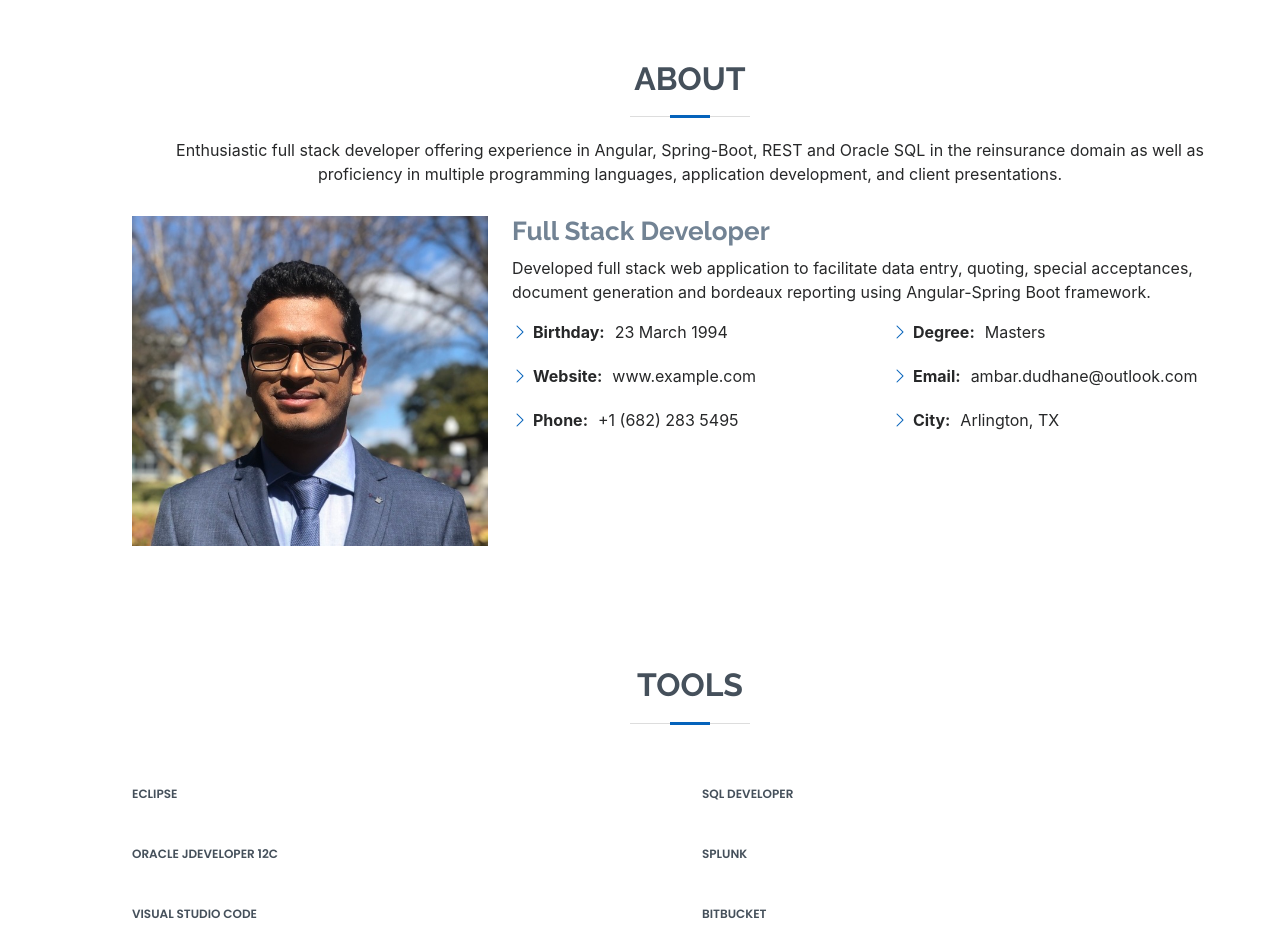
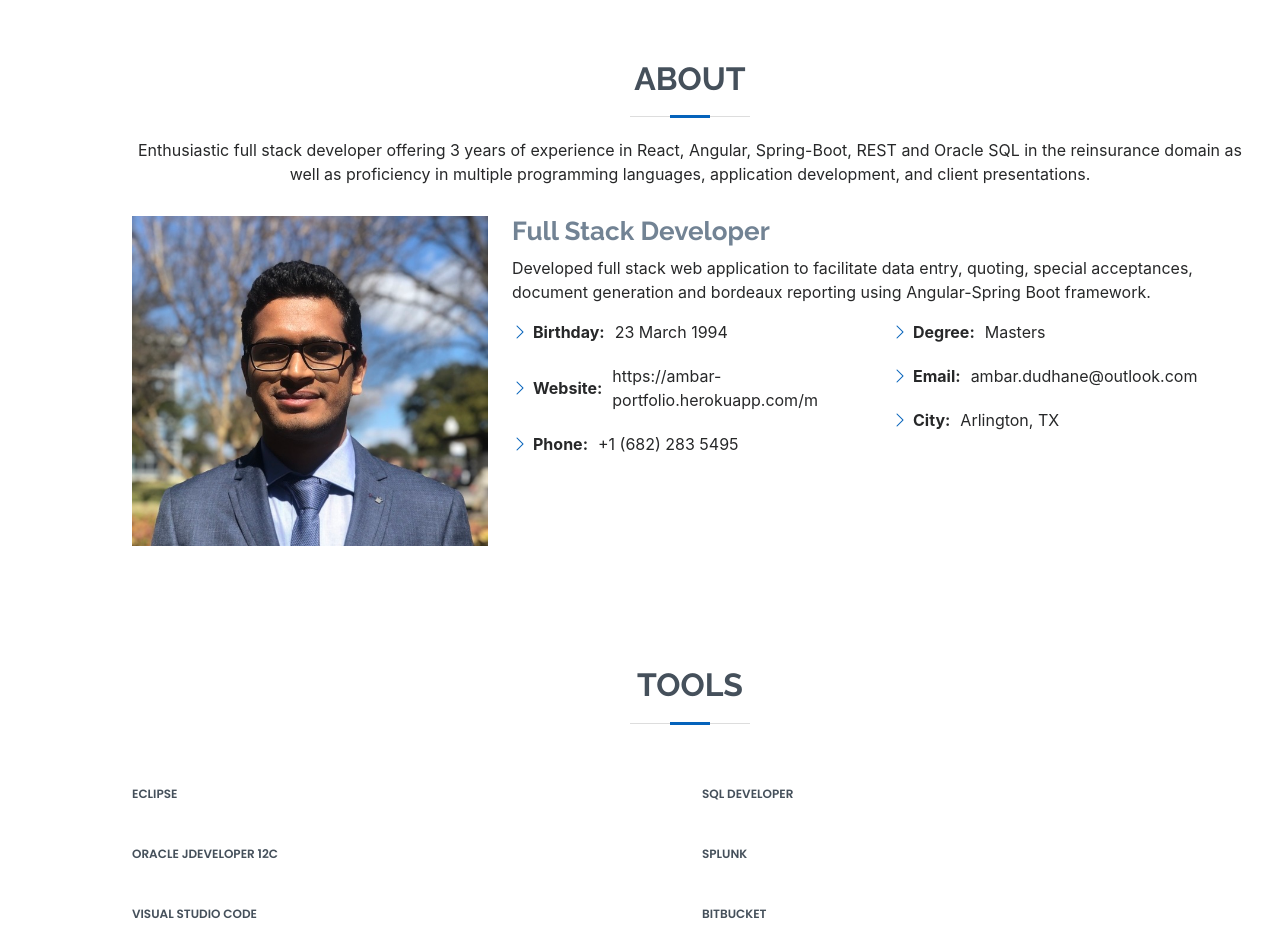
Before and after one commit to AmbarDudhane/resume, a React (Create React App) app: page / in a window 1280 px wide. Shown: the part 800-1735 px from the top of the page. Built offline with nearby package versions, Linux system fonts and the light colour scheme.

Commit message:
update about

```diff
--- a/src/components/about.jsx
+++ b/src/components/about.jsx
@@ -6,10 +6,10 @@ const About = () => {
           <div className="section-title">
             <h2>About</h2>
             <p>
-              Enthusiastic full stack developer offering experience in Angular,
-              Spring-Boot, REST and Oracle SQL in the reinsurance domain as well
-              as proficiency in multiple programming languages, application
-              development, and client presentations.
+              Enthusiastic full stack developer offering 3 years of experience
+              in React, Angular, Spring-Boot, REST and Oracle SQL in the
+              reinsurance domain as well as proficiency in multiple programming
+              languages, application development, and client presentations.
             </p>
           </div>
           <div className="row">
@@ -36,7 +36,8 @@ const About = () => {
                     </li>
                     <li>
                       <i className="bi bi-chevron-right" />{" "}
-                      <strong>Website:</strong> <span>www.example.com</span>
+                      <strong>Website:</strong>{" "}
+                      <span>https://ambar-portfolio.herokuapp.com/m</span>
                     </li>
                     <li>
                       <i className="bi bi-chevron-right" />{" "}
```
